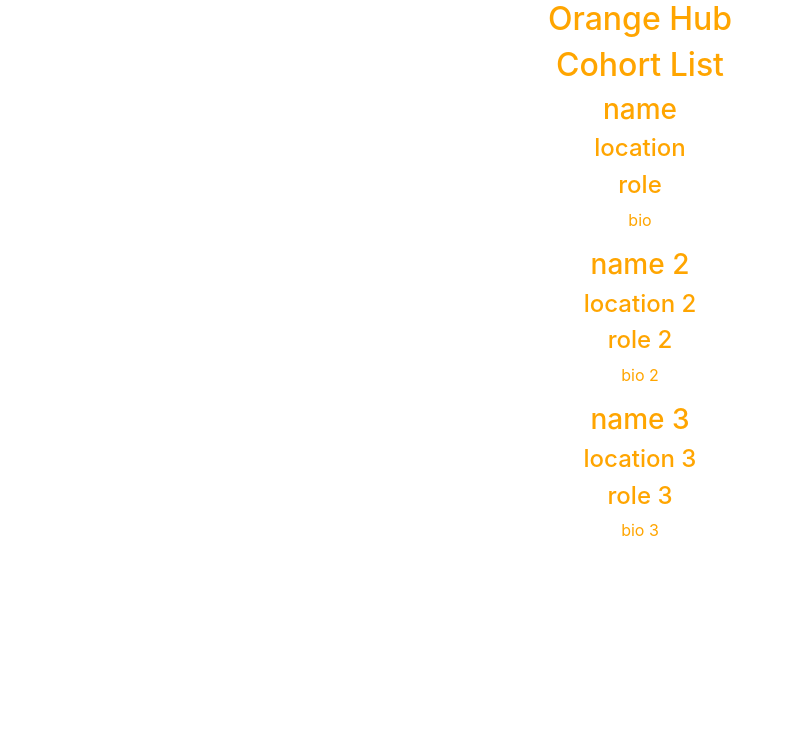
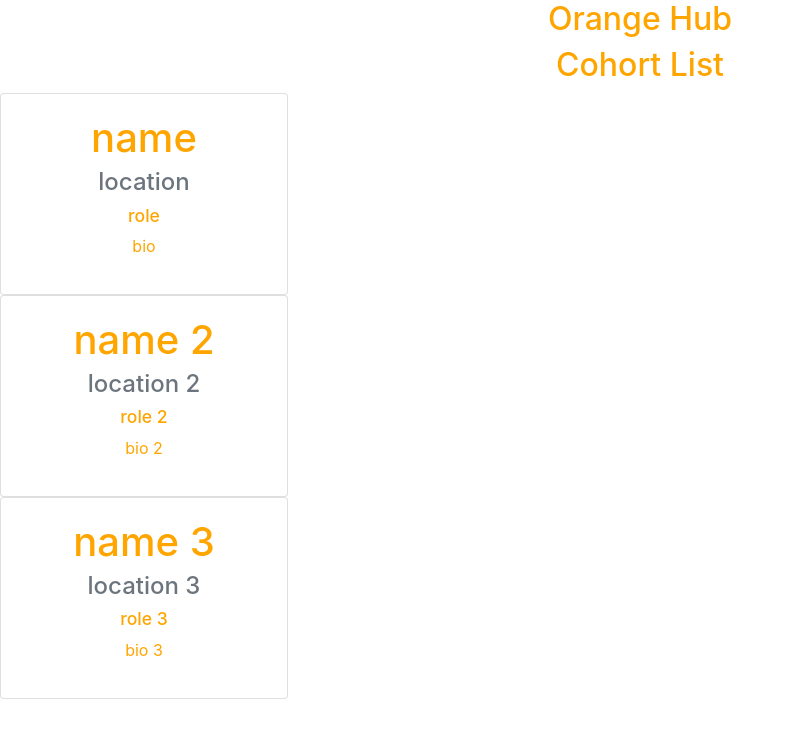
Before and after one commit to hawkinsJack/orangeHub, a React (Create React App) app: page / in a window 1280 px wide. Shown: the top 738 px of the page, without its empty margins (0-794 px from the left). Built offline with nearby package versions, Linux system fonts and the light colour scheme.

Commit message:
.app for font size and added card element bootstrap

```diff
--- a/src/App.css
+++ b/src/App.css
@@ -5,3 +5,15 @@
   color: orange;
 
 }
+
+.profile-name{
+  font-size: 2.5rem
+}
+
+.profile-location{
+  font-size: 1.5rem
+}
+
+.profile-role{
+  font-size: 1.1rem
+}
--- a/src/components/Profile/Profile.jsx
+++ b/src/components/Profile/Profile.jsx
@@ -3,17 +3,14 @@ import React from 'react'
 const Profile = ({ name, location, role, bio }) => {
 
     return (
-        <div>
-            <div>
-                <h3 className="profile-name">{name}</h3>
-            </div>
-            <div>
-                <h4 className="profile-location">{location}</h4>
-            </div>
-            <div>
+        <div className="card" style={{width: '18rem'}}>
+            <div className="card-body">
+                <h3 className="profile-name card-title">{name}</h3>
+
+                <h4 className="profile-location card-subtitle mb-2 text-muted">{location}</h4>
+
                 <h4 className="profile-role">{role}</h4>
-            </div>
-            <div>
+
                 <p className="profile-bio">{bio}</p>
             </div>
         </div>
```
